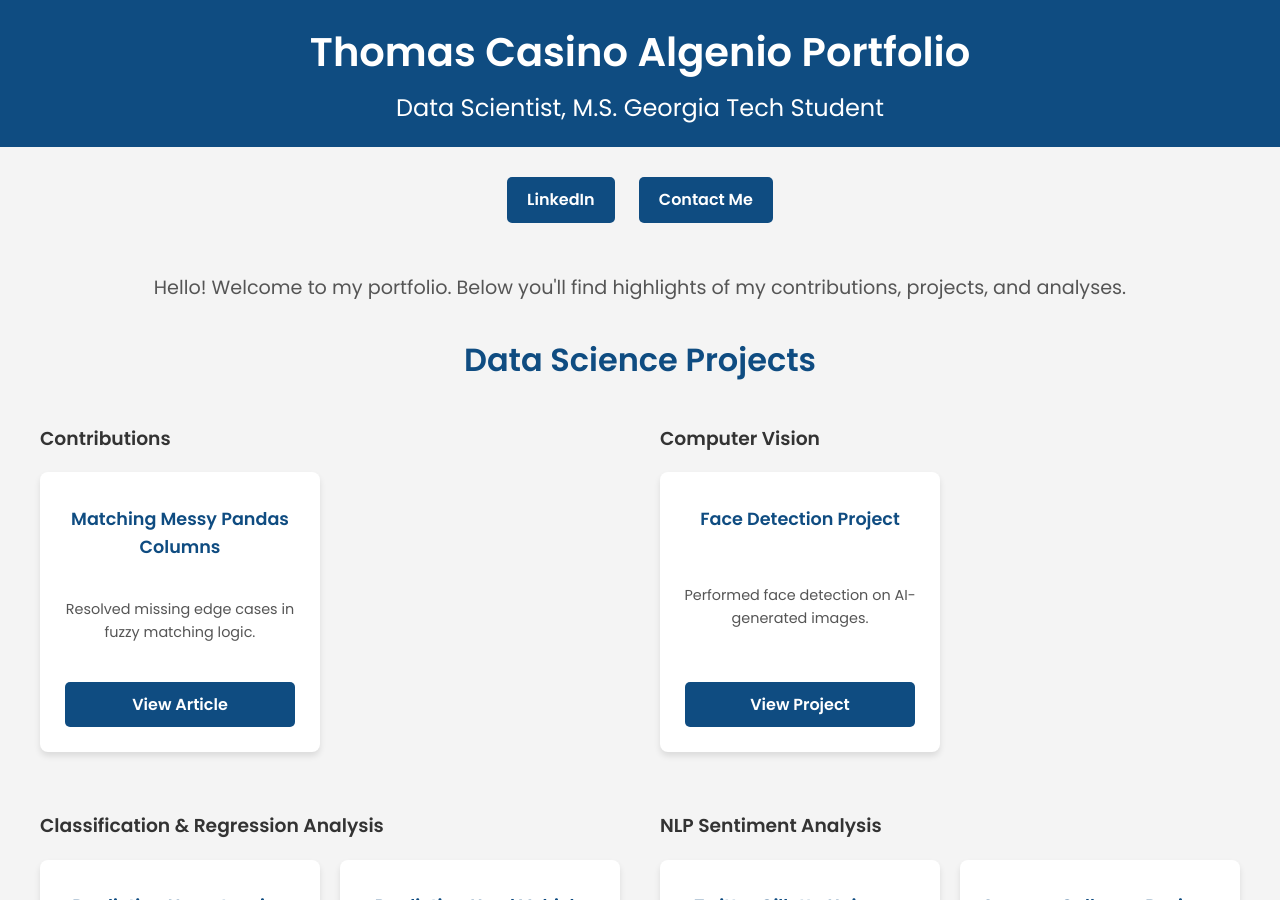
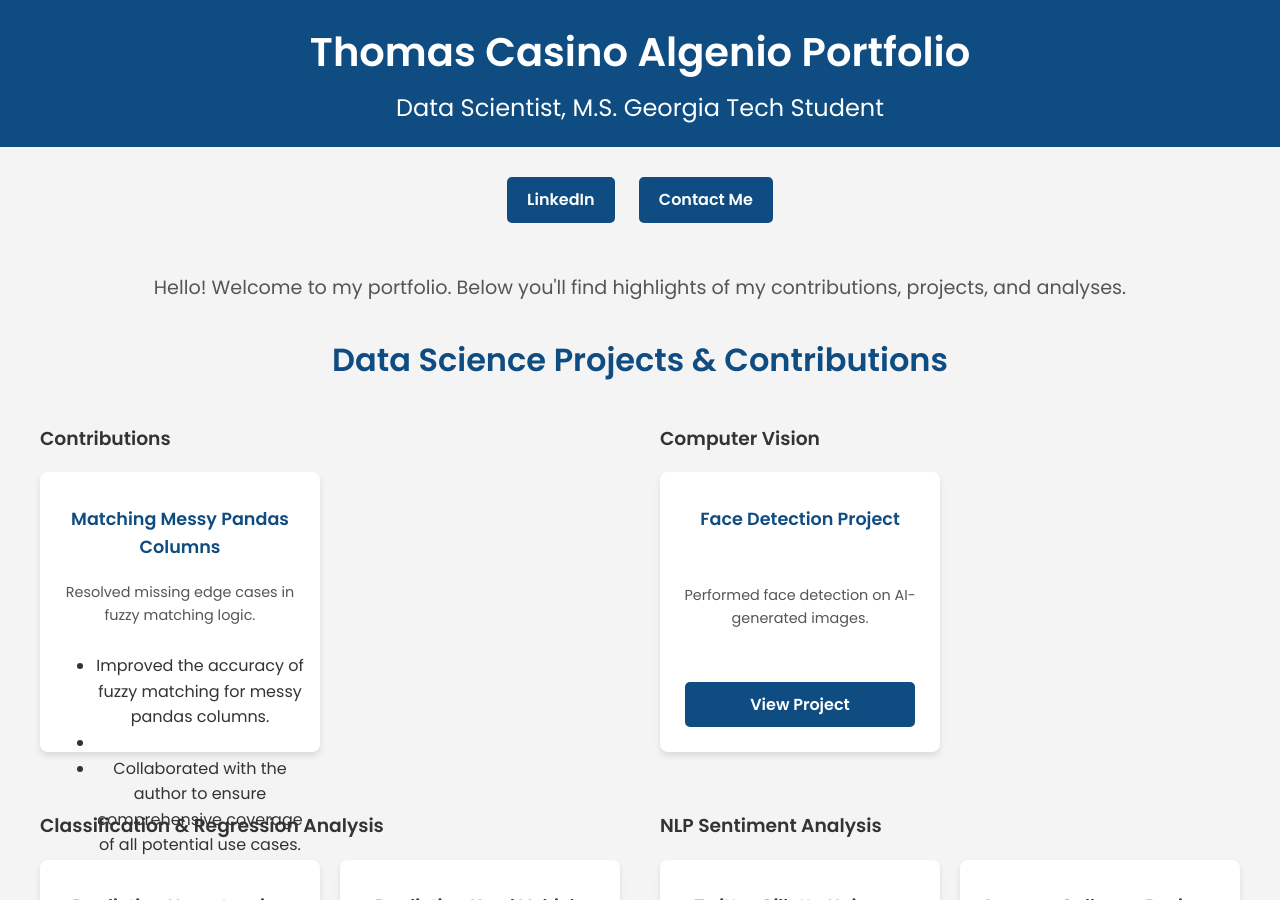
Before and after one commit to thomasalgenio/Thomas_Portfolio, a Jekyll site: the page built from README.md, in a window 1280 px wide and 900 px high. Built offline with Jekyll 4.4.1, drawn with Linux system fonts in a browser that asks for light colours; our own code applies the rules of GitHub Pages for plain Markdown files.

Commit message:
Update default.html

```diff
--- a/_layouts/default.html
+++ b/_layouts/default.html
@@ -165,9 +165,9 @@
         Hello! Welcome to my portfolio. Below you'll find highlights of my contributions, projects, and analyses.
       </div>
 
-      <!-- Data Science Projects -->
+      <!-- Data Science Projects & Contributions -->
       <section>
-        <h2>Data Science Projects</h2>
+        <h2>Data Science Projects & Contributions</h2>
         <div class="grid-2-columns">
           <!-- Contributions -->
           <div>
@@ -176,6 +176,10 @@
               <div class="project-card">
                 <h3>Matching Messy Pandas Columns</h3>
                 <p>Resolved missing edge cases in fuzzy matching logic.</p>
+                <ul>
+                  <li>Improved the accuracy of fuzzy matching for messy pandas columns.<li>
+                  <li>Collaborated with the author to ensure comprehensive coverage of all potential use cases.<li>
+                </ul>
                 <a href="https://medium.com/analytics-vidhya/matching-messy-pandas-columns-with-fuzzywuzzy-4adda6c7994f" class="btn">View Article</a>
               </div>
             </div>
```
